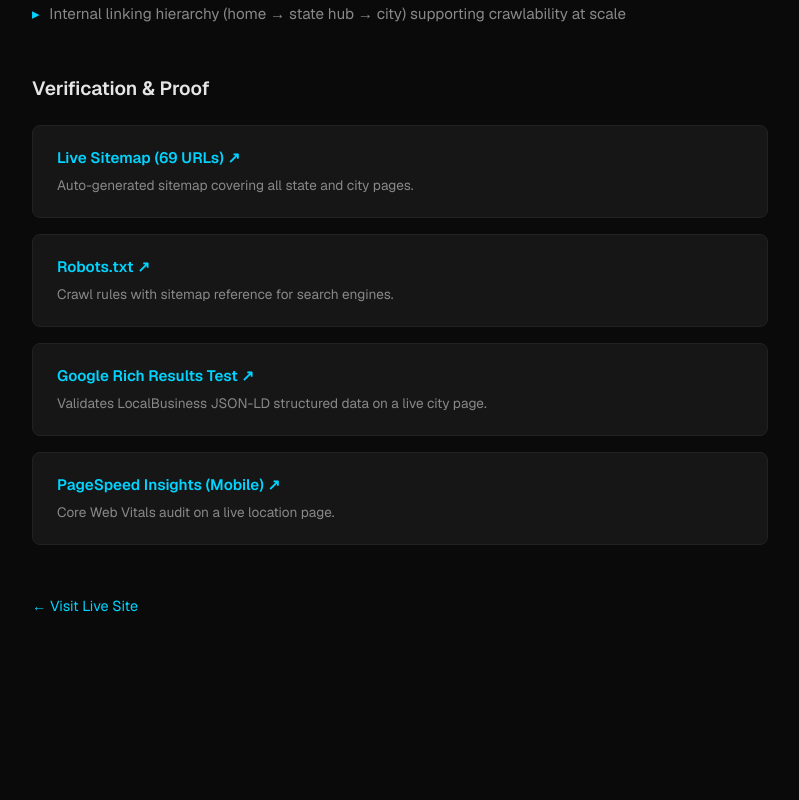
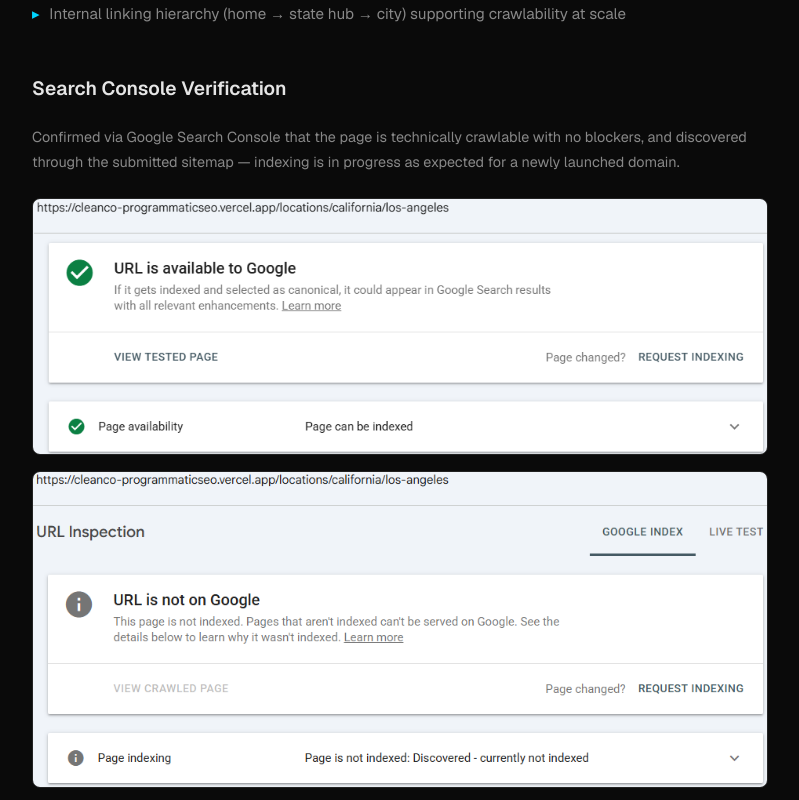
Before and after one commit to alexiseluzon/Portfolio, a Next.js app: page /case-studies/cleanco-seo in a window 1280 px wide. Shown: the part 560-1360 px from the top of the page, without its empty margins (240-1039 px from the left). Before the commit the page ends 1274 px from the top, so only its background shows below. Built offline with nearby package versions, Linux system fonts and the light colour scheme.

Commit message:
Added search console verification in cleanco case study

```diff
--- a/app/case-studies/cleanco-seo/page.tsx
+++ b/app/case-studies/cleanco-seo/page.tsx
@@ -120,6 +120,58 @@ export default function CleanCoCaseStudy() {
           marginBottom: "1.25rem",
         }}
       >
+        Search Console Verification
+      </h2>
+
+      <p
+        style={{
+          color: "var(--text-muted)",
+          fontSize: "0.9rem",
+          lineHeight: 1.7,
+          marginBottom: "1.5rem",
+        }}
+      >
+        Confirmed via Google Search Console that the page is technically
+        crawlable with no blockers, and discovered through the submitted
+        sitemap — indexing is in progress as expected for a newly launched
+        domain.
+      </p>
+
+      <div
+        style={{
+          display: "flex",
+          flexDirection: "column",
+          gap: "1rem",
+          marginBottom: "3rem",
+        }}
+      >
+        <img
+          src="/case-studies/cleanco-seo/live-test.png"
+          alt="Google Search Console Live Test showing URL is available to Google"
+          style={{
+            width: "100%",
+            borderRadius: "8px",
+            border: "1px solid var(--border)",
+          }}
+        />
+        <img
+          src="/case-studies/cleanco-seo/index-status.png"
+          alt="Google Search Console showing page discovered via sitemap, indexing in progress"
+          style={{
+            width: "100%",
+            borderRadius: "8px",
+            border: "1px solid var(--border)",
+          }}
+        />
+      </div>
+
+      <h2
+        style={{
+          fontSize: "1.2rem",
+          fontWeight: 600,
+          marginBottom: "1.25rem",
+        }}
+      >
         Verification &amp; Proof
       </h2>
 
```
Also changed, not shown: public/case-studies/cleanco-seo/index-status.png (added), public/case-studies/cleanco-seo/live-test.png (added).
